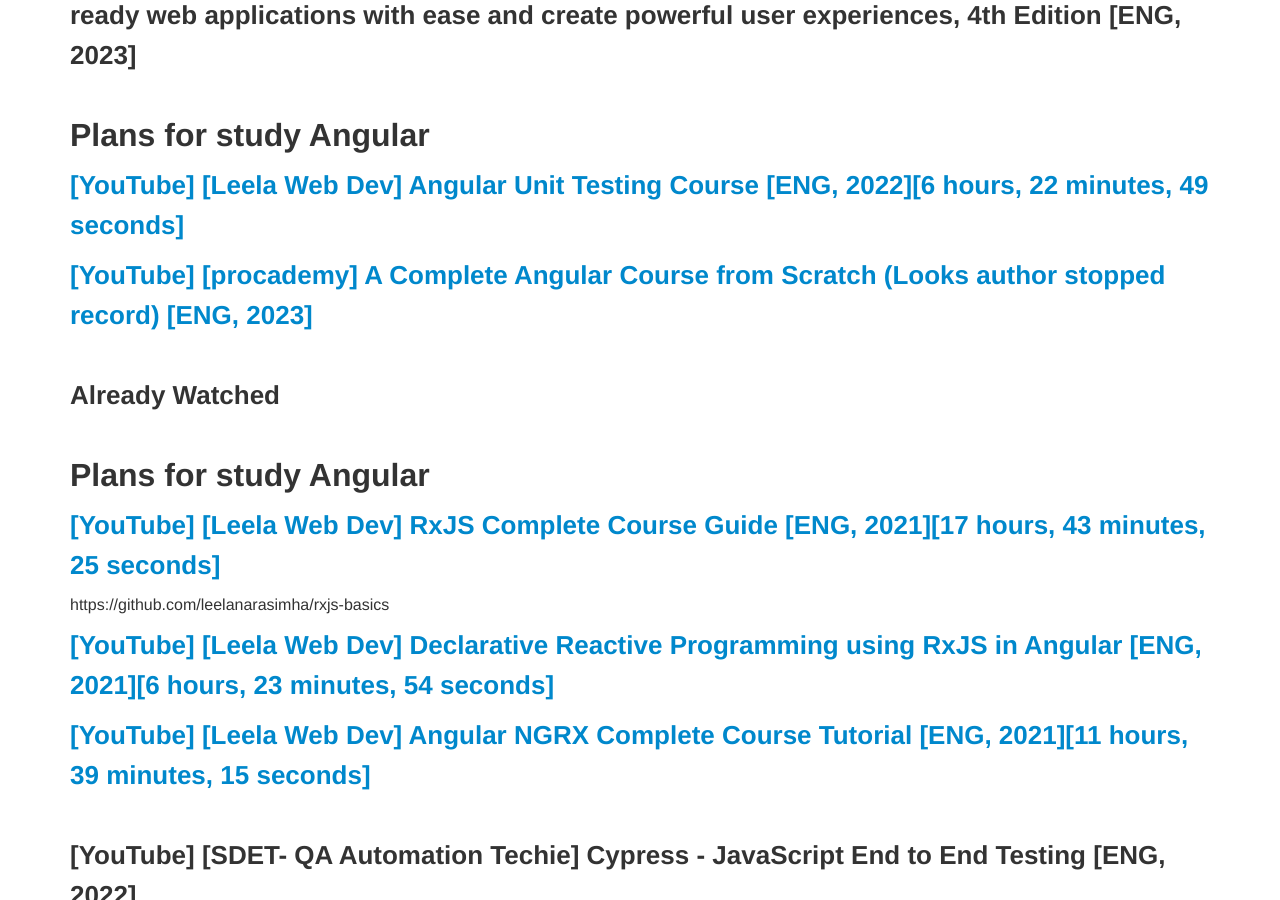
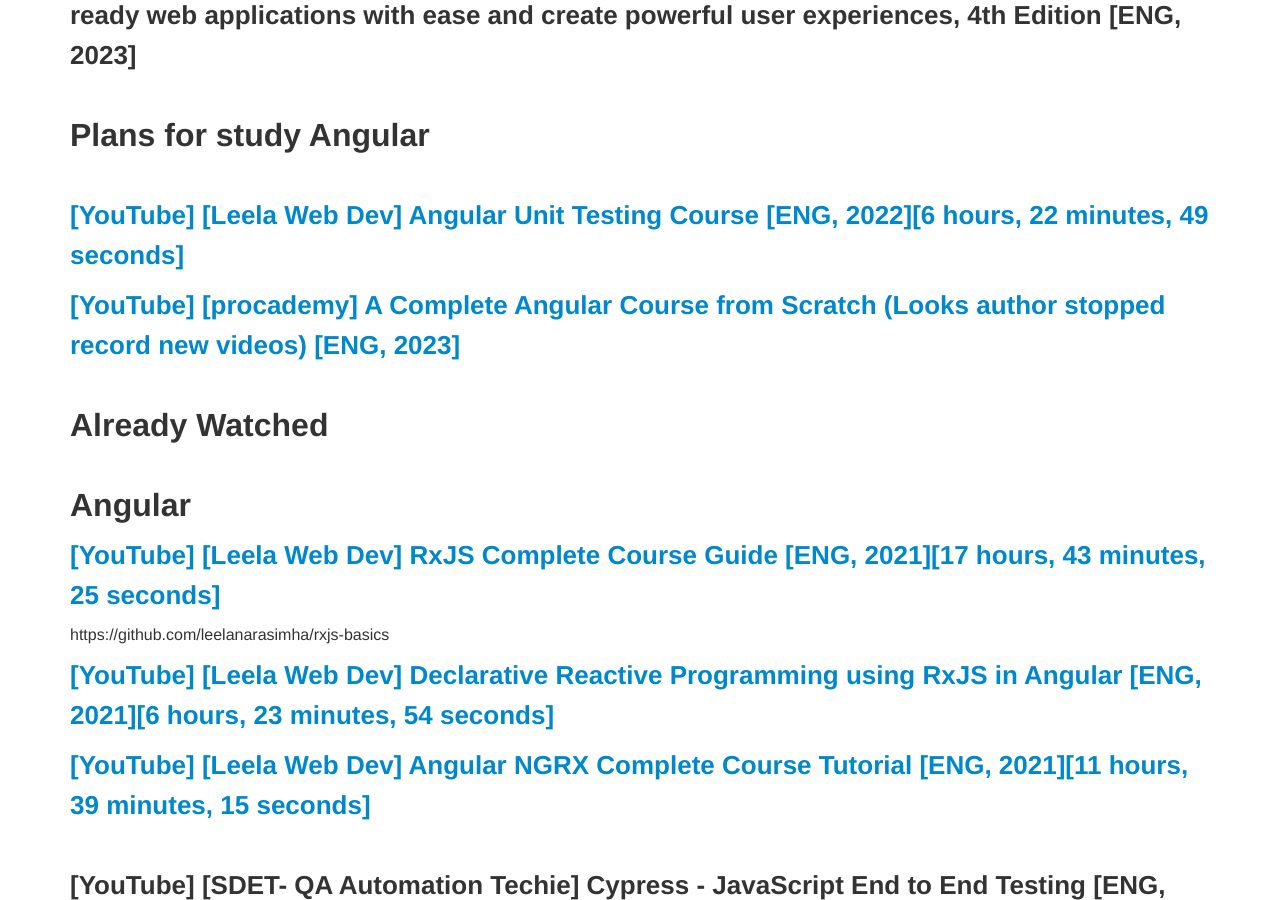
Before and after one commit to webmakaka/labs.jsdev.org, a Jekyll site: the page built from website/00-index.md, in a window 1280 px wide and 900 px high, scrolled down 2452 px. Built offline with Jekyll 4.4.1, drawn with Linux system fonts in a browser that asks for light colours.

Commit message:
Update 00-index.md

```diff
--- a/website/00-index.md
+++ b/website/00-index.md
@@ -68,19 +68,20 @@ https://www.youtube.com/watch?v=ny6U9OpuJfY&list=PL_euSNU_eLbfR85E_hrFpIx7_-tCZC
 
 ## Plans for study Angular
 
+<br/>
 
 ### [[YouTube] [Leela Web Dev] Angular Unit Testing Course [ENG, 2022][6 hours, 22 minutes, 49 seconds]](https://www.youtube.com/playlist?list=PL_euSNU_eLbcqJ6_Z3FOZJ8mLZ2oMFItV)
 
-### [[YouTube] [procademy] A Complete Angular Course from Scratch (Looks author stopped record) [ENG, 2023]](https://github.com/webmakaka/A-Complete-Angular-Course-from-Scratch)
+### [[YouTube] [procademy] A Complete Angular Course from Scratch (Looks author stopped record new videos) [ENG, 2023]](https://github.com/webmakaka/A-Complete-Angular-Course-from-Scratch)
 
 
 <br/>
 
-### Already Watched
+## Already Watched
 
 <br/>
 
-## Plans for study Angular
+## Angular
 
 ### [[YouTube] [Leela Web Dev] RxJS Complete Course Guide [ENG, 2021][17 hours, 43 minutes, 25 seconds]](https://www.youtube.com/playlist?list=PL_euSNU_eLbc0HclFbirIaMXaXzQJ_K4n)
 
@@ -103,7 +104,7 @@ https://github.com/leelanarasimha/rxjs-basics
 
 <br/>
 
-### Watched a long time ago
+## Watched a long time ago
 
 - [[Udemy, Icaro Lavrador] React, React Redux and Redux Saga - Master React State/Hooks [ENG, 2021]](https://github.com/webmakaka/React-React-Redux-and-Redux-Saga-Master-React-State-Hooks)
 
@@ -151,7 +152,7 @@ https://github.com/leelanarasimha/rxjs-basics
 
 <br/>
 
-### May be later (I am afraid no)
+## May be later (I am afraid no)
 
 **Videos:**
 
@@ -177,7 +178,7 @@ https://github.com/leelanarasimha/rxjs-basics
 
 <br/>
 
-### No time for
+## No time for
 
 - <a href="https://github.com/webmakaka/Test-Driven-Development-with-Nodejs" rel="nofollow">[Udemy] Test Driven Development with Node js [ENG, 2020]</a>
 
```
